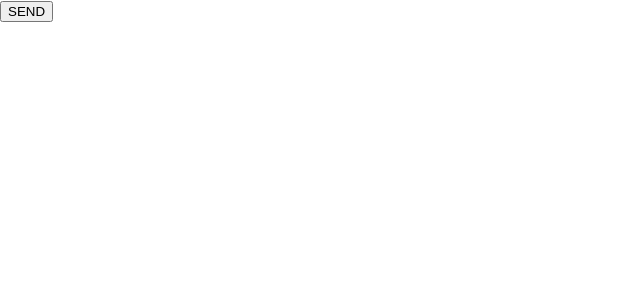
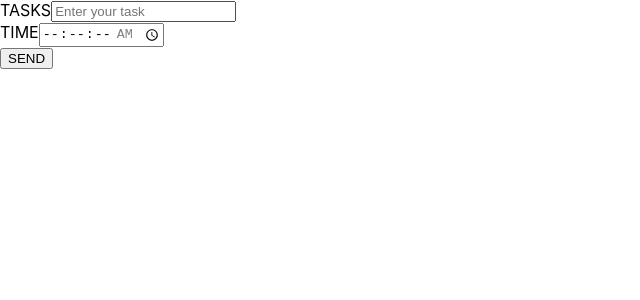
Before and after one commit to giselearaujos/Timer-Tasks, a React (Create React App) app: page / in a window 1280 px wide. Shown: the top 300 px of the page, without its empty margins (0-640 px from the left). Built offline with nearby package versions, Linux system fonts and the light colour scheme.

Commit message:
:sparkles: Create form component

```diff
--- a/src/App.tsx
+++ b/src/App.tsx
@@ -1,9 +1,10 @@
 import React from 'react';
-import Button from './components/Button';
+
+import Form from './components/Form';
 
 function App() {
   return (
-    <Button />
+    <Form />
   );
 }
 
--- /dev/null
+++ b/src/components/Form/index.tsx
@@ -0,0 +1,34 @@
+import React from 'react';
+import Button from '../Button';
+
+function Form() {
+  return(
+    <form>
+      <div>
+        <label htmlFor="task">TASKS</label>
+        <input
+         type="text"
+         name="task"
+         id="task"
+         placeholder="Enter your task"
+         required
+        />
+      </div>
+      <div>
+        <label htmlFor="time">TIME</label>
+        <input
+         type="time"
+         step="1"
+         name="time"
+         id="time"
+         min="00:00:00"
+         max="01:30:00"
+         required
+        />
+      </div>
+      <Button />
+    </form>
+  );
+}
+
+export default Form;
```
Also changed, not shown: src/components/Button/index.tsx (+3 -5 lines).
